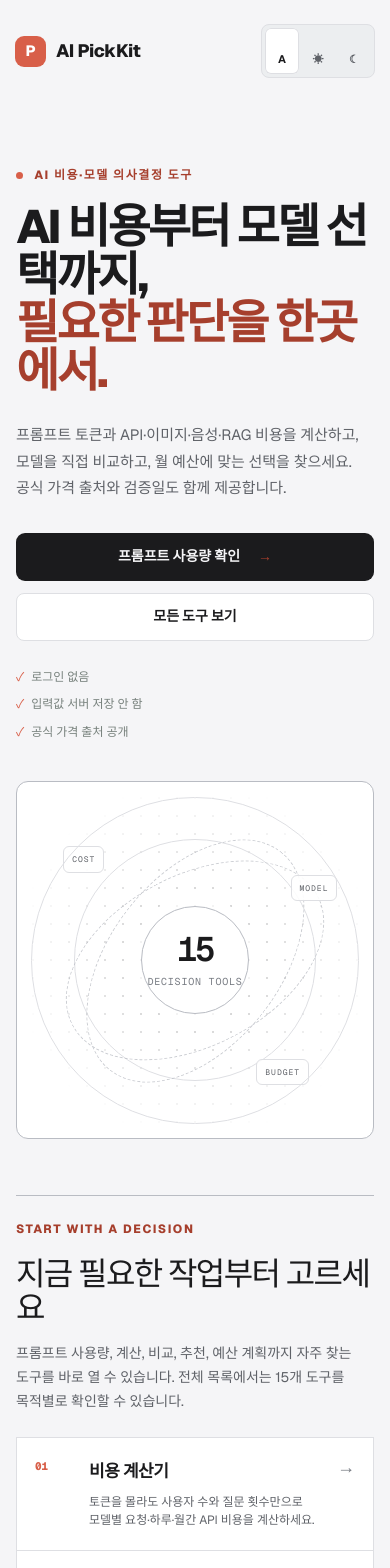
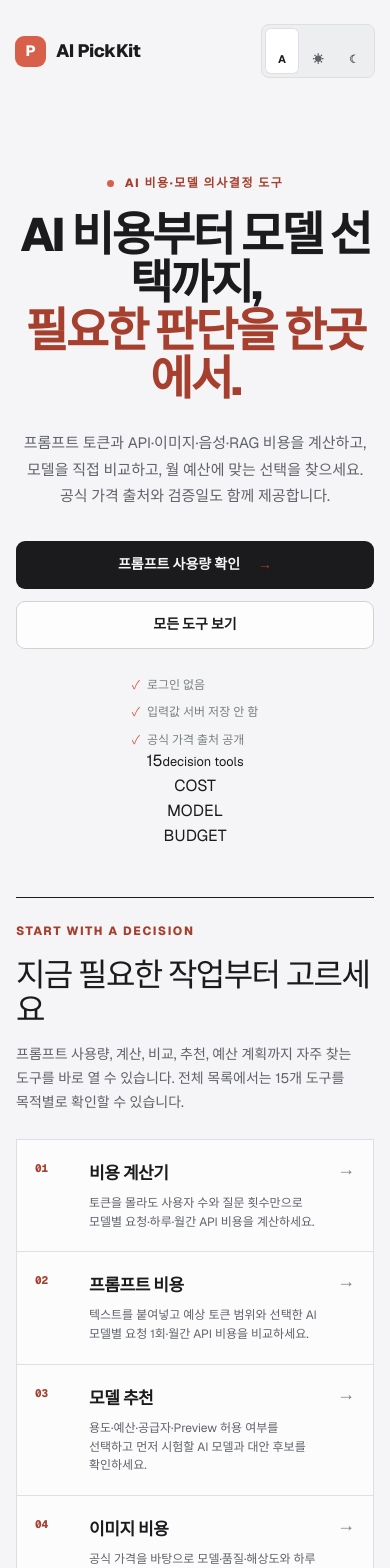
Before and after one commit to maxtop9843-byte/ai-pickkit, a Next.js app: page / in a window 390 px wide. Shown: the top 1568 px of the page. Built offline with nearby package versions, Linux system fonts and the light colour scheme.

Commit message:
fix(UX-003D): keep existing discovery styles stable

```diff
--- a/src/app/home-discovery.css
+++ b/src/app/home-discovery.css
@@ -1,33 +1,11 @@
 .home-hero {
-  display: grid;
-  grid-template-columns: minmax(0, 1.08fr) minmax(320px, 0.92fr);
-  align-items: center;
-  gap: clamp(48px, 7vw, 96px);
-  width: min(1180px, calc(100% - 40px));
-  margin: 88px auto 80px;
-  text-align: left;
-}
-
-.home-hero-copy {
-  min-width: 0;
-}
-
-.home-hero h1 {
-  max-width: 780px;
-  margin-right: 0;
-  margin-left: 0;
-}
-
-.home-hero .lede {
-  max-width: 680px;
-  margin-right: 0;
-  margin-left: 0;
+  margin-bottom: 64px;
 }
 
 .home-hero-actions {
   display: flex;
   align-items: center;
-  justify-content: flex-start;
+  justify-content: center;
   gap: 12px;
   margin-top: 32px;
 }
@@ -43,10 +21,10 @@
   justify-content: center;
   min-height: 44px;
   padding: 12px 17px;
-  border: 1px solid var(--color-border-subtle);
-  border-radius: var(--radius-control);
-  background: var(--color-surface);
-  color: var(--color-text-primary);
+  border: 1px solid #cdd5d1;
+  border-radius: 9px;
+  background: rgba(255, 255, 255, 0.8);
+  color: var(--ink);
   font-size: 14px;
   font-weight: 720;
   text-decoration: none;
@@ -58,152 +36,22 @@
 .home-tool-link:focus-visible,
 .home-tool-directory-footer a:hover,
 .home-tool-directory-footer a:focus-visible {
-  border-color: var(--color-accent);
+  border-color: var(--brand);
   outline: none;
 }
 
 .home-secondary-link:focus-visible,
 .home-tool-link:focus-visible,
 .home-tool-directory-footer a:focus-visible {
-  box-shadow: 0 0 0 3px color-mix(in srgb, var(--focus-ring) 24%, transparent);
-}
-
-.home-hero .trust-line {
-  justify-content: flex-start;
-  margin-right: 0;
-  margin-left: 0;
-}
-
-.home-dot-visual {
-  position: relative;
-  display: grid;
-  place-items: center;
-  aspect-ratio: 1;
-  min-width: 0;
-  overflow: hidden;
-  border: 1px solid var(--color-border-strong);
-  border-radius: var(--radius-panel);
-  background: var(--color-surface);
-  isolation: isolate;
-}
-
-.home-dot-field {
-  position: absolute;
-  inset: 0;
-  z-index: -3;
-  background-image: radial-gradient(
-    circle,
-    color-mix(in srgb, var(--color-text-primary) 54%, transparent) 1px,
-    transparent 1.35px
-  );
-  background-position: center;
-  background-size: 18px 18px;
-  opacity: 0.42;
-  mask-image: radial-gradient(circle at center, black 12%, transparent 72%);
-}
-
-.home-dot-visual::before,
-.home-dot-visual::after {
-  position: absolute;
-  border: 1px solid var(--color-border-subtle);
-  border-radius: 50%;
-  content: "";
-}
-
-.home-dot-visual::before {
-  width: 68%;
-  height: 68%;
-}
-
-.home-dot-visual::after {
-  width: 92%;
-  height: 92%;
-}
-
-.home-dot-orbit {
-  position: absolute;
-  border: 1px dashed var(--color-border-strong);
-  border-radius: 50%;
-  opacity: 0.72;
-}
-
-.home-dot-orbit-a {
-  width: 48%;
-  height: 78%;
-  transform: rotate(38deg);
-}
-
-.home-dot-orbit-b {
-  width: 78%;
-  height: 48%;
-  transform: rotate(-28deg);
-}
-
-.home-dot-core {
-  display: grid;
-  place-items: center;
-  width: 132px;
-  aspect-ratio: 1;
-  border: 1px solid var(--color-border-strong);
-  border-radius: 50%;
-  background: var(--color-surface-raised);
-  box-shadow: 0 0 0 10px color-mix(in srgb, var(--color-surface) 72%, transparent);
-  text-align: center;
-}
-
-.home-dot-core span {
-  align-self: end;
-  color: var(--color-text-primary);
-  font-family: var(--font-geist-mono), monospace;
-  font-size: 42px;
-  font-weight: 520;
-  line-height: 1;
-  letter-spacing: -0.08em;
-}
-
-.home-dot-core small {
-  align-self: start;
-  margin-top: 8px;
-  color: var(--color-text-tertiary);
-  font-family: var(--font-geist-mono), monospace;
-  font-size: 10px;
-  letter-spacing: 0.08em;
-  text-transform: uppercase;
-}
-
-.home-dot-label {
-  position: absolute;
-  padding: 6px 8px;
-  border: 1px solid var(--color-border-subtle);
-  border-radius: 6px;
-  background: color-mix(in srgb, var(--color-surface) 88%, transparent);
-  color: var(--color-text-secondary);
-  font-family: var(--font-geist-mono), monospace;
-  font-size: 9px;
-  letter-spacing: 0.12em;
-}
-
-.home-dot-label-cost {
-  top: 18%;
-  left: 13%;
-}
-
-.home-dot-label-model {
-  top: 26%;
-  right: 10%;
-}
-
-.home-dot-label-budget {
-  right: 18%;
-  bottom: 15%;
+  box-shadow: 0 0 0 3px rgba(22, 163, 122, 0.14);
 }
 
 .home-tool-directory {
   width: min(1180px, calc(100% - 40px));
   margin: 0 auto 96px;
   scroll-margin-top: 24px;
-  border-top: 1px solid var(--color-border-strong);
-  border-bottom: 1px solid var(--color-border-subtle);
+  border-top: 1px solid var(--ink);
+  border-bottom: 1px solid var(--border);
 }
 
 .home-tool-directory-heading {
@@ -223,7 +71,7 @@
 
 .home-tool-directory-heading > p {
   margin: 0;
-  color: var(--color-text-secondary);
+  color: var(--muted);
   font-size: 14px;
   line-height: 1.7;
   word-break: keep-all;
@@ -232,8 +80,8 @@
 .home-tool-grid {
   display: grid;
   grid-template-columns: repeat(2, minmax(0, 1fr));
-  border-top: 1px solid var(--color-border-subtle);
-  border-left: 1px solid var(--color-border-subtle);
+  border-top: 1px solid var(--border);
+  border-left: 1px solid var(--border);
 }
 
 .home-tool-link {
@@ -244,10 +92,10 @@
   min-width: 0;
   min-height: 132px;
   padding: 22px 24px;
-  border-right: 1px solid var(--color-border-subtle);
-  border-bottom: 1px solid var(--color-border-subtle);
-  background: var(--color-surface);
-  color: var(--color-text-primary);
+  border-right: 1px solid var(--border);
+  border-bottom: 1px solid var(--border);
+  background: rgba(255, 255, 255, 0.72);
+  color: var(--ink);
   text-decoration: none;
   transition:
     background-color 160ms ease,
@@ -255,11 +103,11 @@
 }
 
 .home-tool-link:hover {
-  background: color-mix(in srgb, var(--color-accent) 5%, var(--color-surface));
+  background: #f7fbf9;
 }
 
 .home-tool-index {
-  color: var(--color-accent);
+  color: var(--brand-dark);
   font-family: var(--font-geist-mono), monospace;
   font-size: 11px;
   font-weight: 760;
@@ -281,14 +129,14 @@
 
 .home-tool-copy small {
   margin-top: 8px;
-  color: var(--color-text-secondary);
+  color: var(--muted);
   font-size: 12px;
   line-height: 1.55;
   word-break: keep-all;
 }
 
 .home-tool-arrow {
-  color: var(--color-text-tertiary);
+  color: #7a8781;
   font-size: 18px;
   line-height: 1;
 }
@@ -299,7 +147,7 @@
   justify-content: space-between;
   gap: 20px;
   padding: 18px 0;
-  color: var(--color-text-secondary);
+  color: var(--muted);
   font-size: 12px;
 }
 
@@ -310,40 +158,15 @@
 .home-tool-directory-footer a {
   min-height: 40px;
   padding: 11px 13px;
-  border: 1px solid var(--color-border-subtle);
-  border-radius: var(--radius-control);
-  background: var(--color-surface);
-  color: var(--color-text-primary);
+  border: 1px solid var(--border);
+  border-radius: 8px;
+  background: white;
+  color: var(--ink);
   font-weight: 700;
   text-decoration: none;
 }
 
-@media (max-width: 980px) {
-  .home-hero {
-    grid-template-columns: minmax(0, 1fr) minmax(280px, 0.72fr);
-    gap: 40px;
-  }
-
-  .home-dot-core {
-    width: 108px;
-  }
-
-  .home-dot-core span {
-    font-size: 34px;
-  }
-}
-
 @media (max-width: 900px) {
-  .home-hero {
-    grid-template-columns: 1fr;
-    max-width: 760px;
-  }
-
-  .home-dot-visual {
-    width: min(100%, 560px);
-    margin: 0 auto;
-  }
-
   .home-tool-directory-heading {
     grid-template-columns: 1fr;
     gap: 16px;
@@ -352,9 +175,9 @@
 
 @media (max-width: 767px) {
   .home-hero {
-    width: calc(100% - 32px);
-    margin-top: 64px;
-    margin-bottom: 56px;
+    width: min(100% - 32px, 680px);
+    margin-top: 72px;
+    margin-bottom: 48px;
   }
 
   .home-hero h1 {
@@ -366,6 +189,8 @@
     align-items: stretch;
     flex-direction: column;
     width: min(100%, 360px);
+    margin-right: auto;
+    margin-left: auto;
   }
 
   .home-hero-actions .hero-link,
@@ -380,11 +205,9 @@
     gap: 9px;
     width: max-content;
     max-width: 100%;
+    margin-right: auto;
+    margin-left: auto;
     text-align: left;
-  }
-
-  .home-dot-label {
-    font-size: 8px;
   }
 
   .home-tool-directory {
@@ -427,18 +250,6 @@
 }
 
 @media (max-width: 380px) {
-  .home-hero {
-    width: calc(100% - 24px);
-  }
-
-  .home-dot-core {
-    width: 92px;
-  }
-
-  .home-dot-core span {
-    font-size: 30px;
-  }
-
   .home-tool-link {
     grid-template-columns: 30px minmax(0, 1fr) auto;
     gap: 10px;
@@ -452,8 +263,7 @@
 }
 
 @media (prefers-reduced-motion: reduce) {
-  .home-tool-link,
-  .home-dot-orbit {
+  .home-tool-link {
     transition: none;
   }
 }
```
